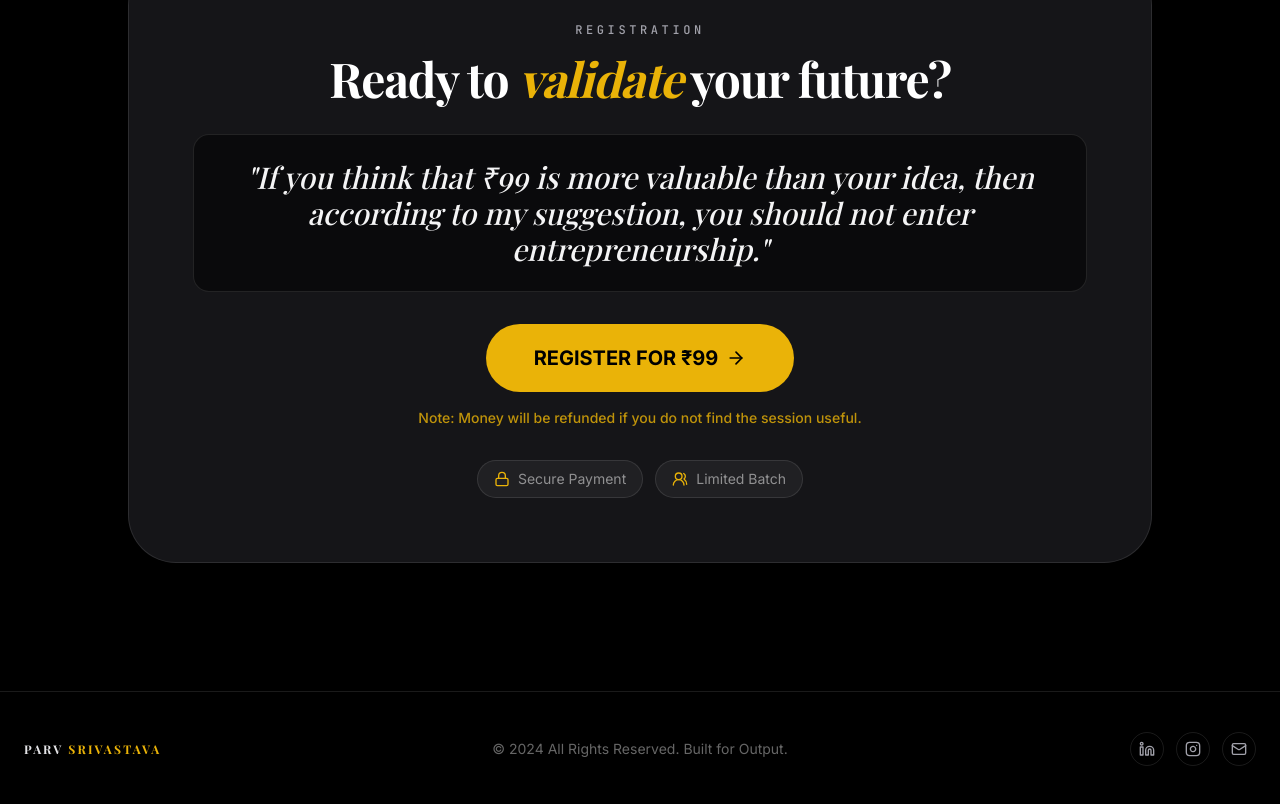
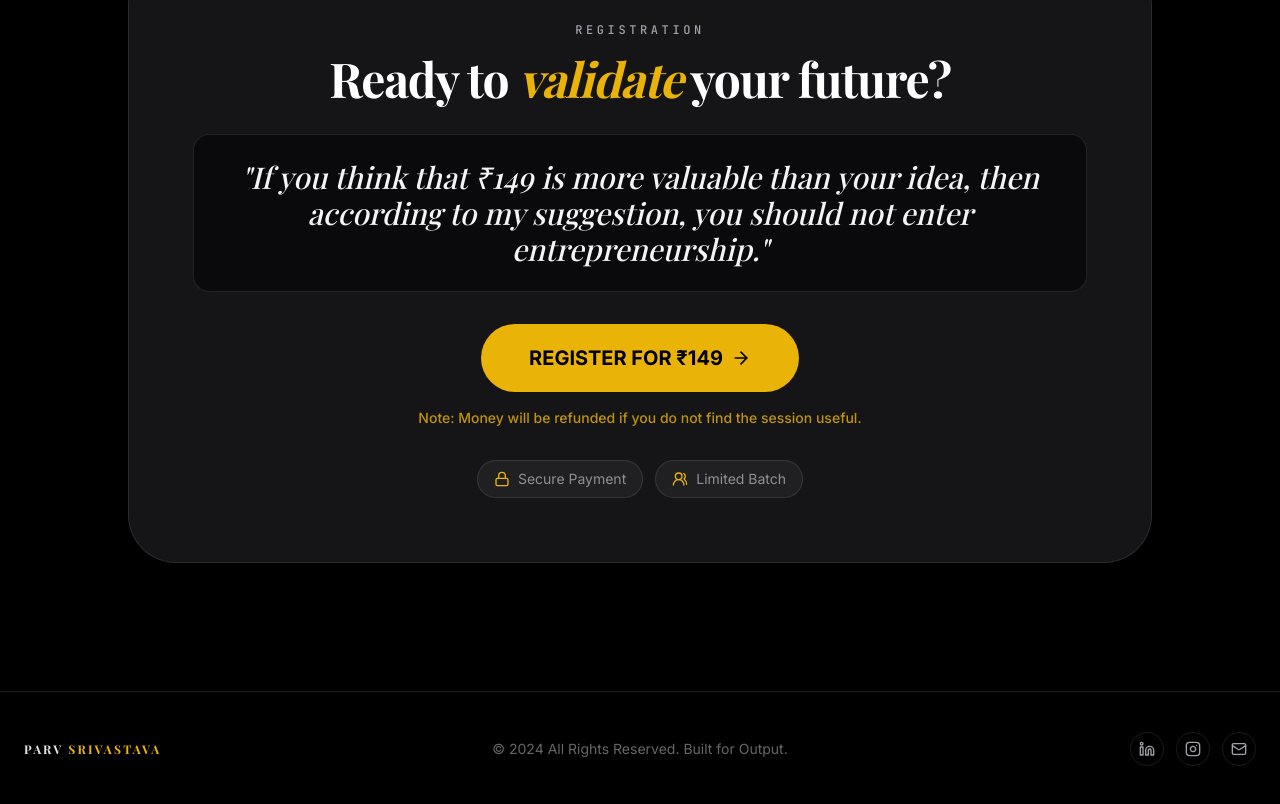
Before and after one commit to parv43/startupwithparvweb, a React (Vite) app: page / in a window 1280 px wide. Shown: the part 2813-3617 px from the top of the page. Built offline with nearby package versions, Linux system fonts and the light colour scheme; a web font is replaced by a local one.

Commit message:
Update workshop price from ₹1 to ₹149

```diff
--- a/api/create-order.ts
+++ b/api/create-order.ts
@@ -1,9 +1,9 @@
 import crypto from "node:crypto";
 import Razorpay from "razorpay";
 
-const WORKSHOP_PRICE_INR = Number(process.env.WORKSHOP_PRICE_INR ?? 2000);
+const WORKSHOP_PRICE_INR = Number(process.env.WORKSHOP_PRICE_INR ?? 149);
 const WORKSHOP_CURRENCY = process.env.WORKSHOP_CURRENCY?.trim() || "INR";
-const WORKSHOP_TEST_MODE = (process.env.WORKSHOP_TEST_MODE ?? "true").toLowerCase() === "true";
+const WORKSHOP_TEST_MODE = (process.env.WORKSHOP_TEST_MODE ?? "false").toLowerCase() === "true";
 
 const allowedOrigins = new Set(
   [
@@ -108,7 +108,7 @@ export default async function handler(req: any, res: any) {
       key_secret: keySecret,
     });
 
-    const amount = WORKSHOP_TEST_MODE ? 100 : Math.round(WORKSHOP_PRICE_INR * 100);
+    const amount = Math.round((WORKSHOP_TEST_MODE ? 149 : WORKSHOP_PRICE_INR) * 100);
 
     const order = await razorpay.orders.create({
       amount,
--- a/server.ts
+++ b/server.ts
@@ -177,7 +177,7 @@ app.get("/healthz", (_req, res) => {
 
 app.post("/api/create-order", createOrderLimiter, async (_req, res) => {
   try {
-    const amount = WORKSHOP_CONFIG.TEST_MODE ? 100 : WORKSHOP_CONFIG.price * 100;
+    const amount = Math.round((WORKSHOP_CONFIG.TEST_MODE ? 149 : WORKSHOP_CONFIG.price) * 100);
     prunePendingOrders();
 
     const order = await razorpay.orders.create({
--- a/src/components/Registration.tsx
+++ b/src/components/Registration.tsx
@@ -103,7 +103,7 @@ function Registration({ onRegister }: RegistrationProps) {
 
               <div className="mt-8 rounded-2xl border border-white/10 bg-black/50 p-6">
                 <p className="font-serif text-2xl italic text-zinc-100 sm:text-3xl">
-                  &quot;If you think that ₹99 is more valuable than your idea, then according to my suggestion, you
+                  &quot;If you think that ₹149 is more valuable than your idea, then according to my suggestion, you
                   should not enter entrepreneurship.&quot;
                 </p>
               </div>
@@ -115,7 +115,7 @@ function Registration({ onRegister }: RegistrationProps) {
                 transition={{ type: "spring", stiffness: 220, damping: 18 }}
                 className="mt-8 inline-flex w-full items-center justify-center gap-2 rounded-full bg-accent px-8 py-5 text-lg font-bold text-black sm:w-auto sm:px-12 sm:text-xl"
               >
-                REGISTER FOR ₹99
+                REGISTER FOR ₹149
                 <ArrowRight className="h-5 w-5" />
               </motion.button>
 
--- a/src/config/workshop.ts
+++ b/src/config/workshop.ts
@@ -2,7 +2,7 @@ export const WORKSHOP_CONFIG = {
   title: "AI Bootcamp",
   date: "15 March",
   time: "8 PM - 11 PM",
-  price: 2000,
+  price: 149,
   currency: "INR",
-  TEST_MODE: true,
+  TEST_MODE: false,
 };
```
Also changed, not shown: 1 other file (tests, documents, lock files or other folders).
